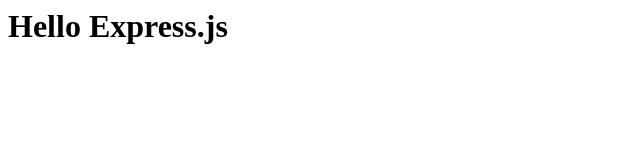
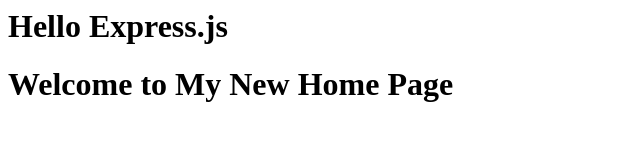
Before and after one commit to ikeuzo57/web-server, a website: page public/index.html in a window 1280 px wide. Shown: the whole page, without its empty margins (0-640 px from the left). Drawn offline with Linux system fonts and the light colour scheme.

Commit message:
add Home Page

```diff
--- a/public/index.html
+++ b/public/index.html
@@ -5,5 +5,6 @@
     </head>
     <body>
         <h1>Hello Express.js</h1>
+        <h1>Welcome to My New Home Page</h1>
     </body>
 </html>
```
